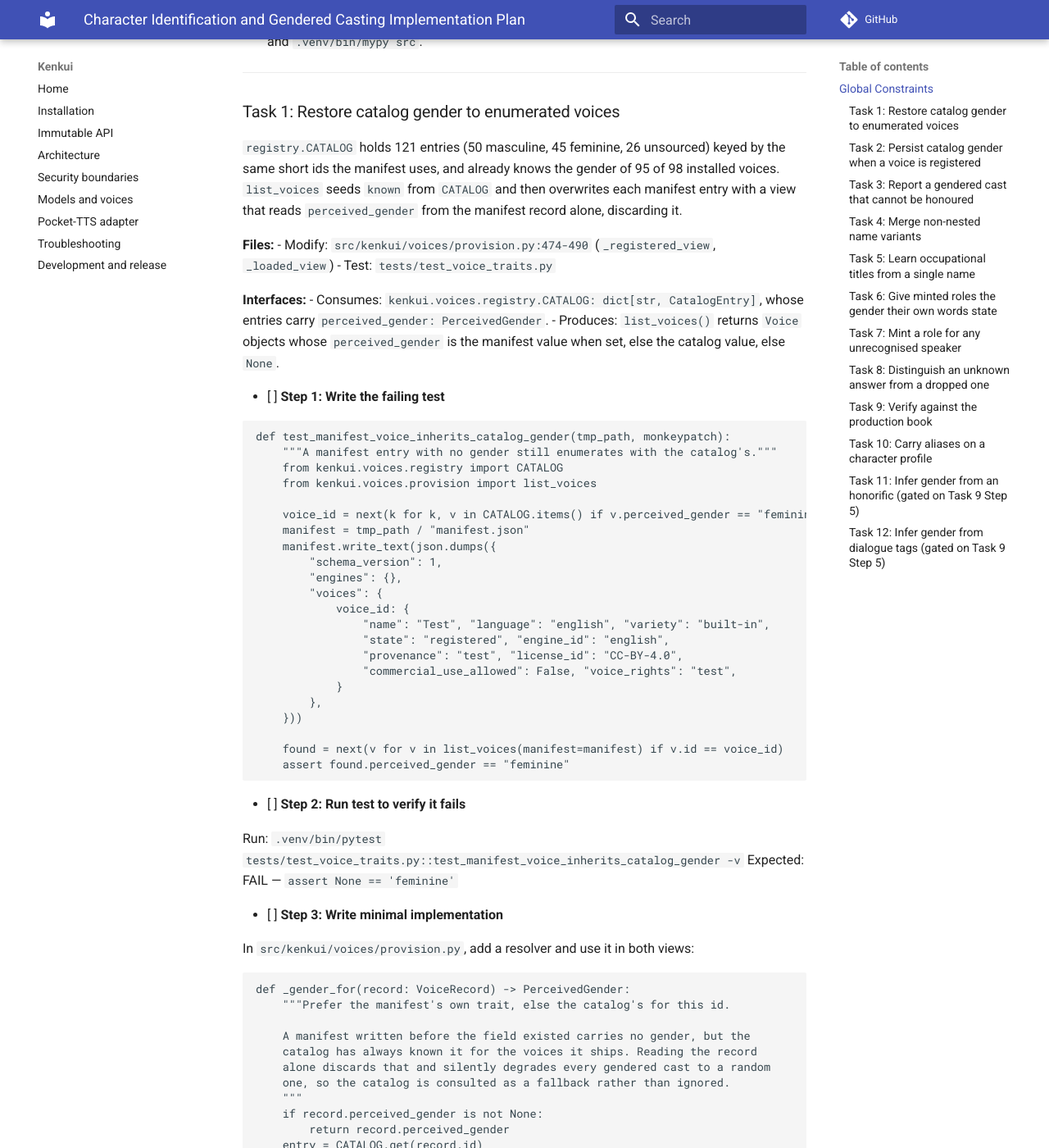
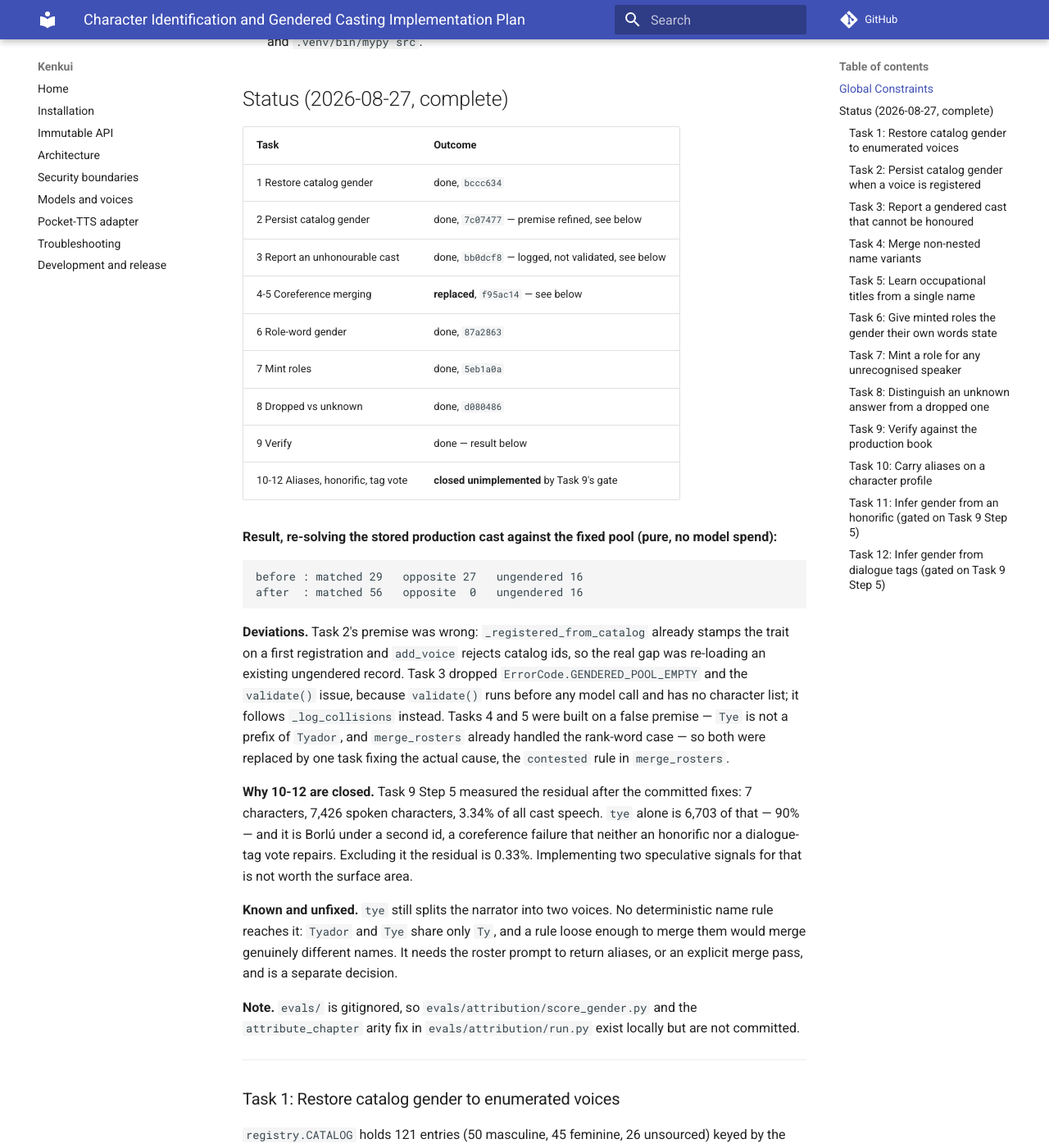
Before and after one commit to D1zzl3D0p/kenkui, an MkDocs documentation site: the page built from docs/superpowers/plans/2026-08-27-character-identification.md, in a window 1280 px wide and 1400 px high, scrolled down 908 px. Shown: the whole window at 82% size. Built offline with MkDocs 1.6.1 and Material for MkDocs 9.7.7, drawn with Linux system fonts in a browser that asks for light colours; comment, search, counter and statistics services are not loaded.

Commit message:
docs: record plan outcome and close the gated tasks
Co-Authored-By: Claude Opus 5 <noreply@anthropic.com>
Claude-Session: https://claude.ai/code/session_01DUDxYWAVrPU4YNfk5YzcgD

````diff
--- a/docs/superpowers/plans/2026-08-27-character-identification.md
+++ b/docs/superpowers/plans/2026-08-27-character-identification.md
@@ -17,6 +17,55 @@
 - `PROMPT_VERSION` in `src/kenkui/_characters/prompts.py` must be bumped whenever any prompt text changes, or stored results from the old wording are reused silently under the new one.
 - `identity.py` keeps its stated bias: under-merge (one person, two voices) is preferred to over-merge (two people, one voice). No change may invert this.
 - Run `.venv/bin/pytest` from the repo root. Lint with `.venv/bin/ruff check src tests` and `.venv/bin/mypy src`.
+
+## Status (2026-08-27, complete)
+
+| Task | Outcome |
+| --- | --- |
+| 1 Restore catalog gender | done, `bccc634` |
+| 2 Persist catalog gender | done, `7c07477` — premise refined, see below |
+| 3 Report an unhonourable cast | done, `bb0dcf8` — logged, not validated, see below |
+| 4-5 Coreference merging | **replaced**, `f95ac14` — see below |
+| 6 Role-word gender | done, `87a2863` |
+| 7 Mint roles | done, `5eb1a0a` |
+| 8 Dropped vs unknown | done, `d080486` |
+| 9 Verify | done — result below |
+| 10-12 Aliases, honorific, tag vote | **closed unimplemented** by Task 9's gate |
+
+**Result, re-solving the stored production cast against the fixed pool
+(pure, no model spend):**
+
+```
+before : matched 29   opposite 27   ungendered 16
+after  : matched 56   opposite  0   ungendered 16
+```
+
+**Deviations.** Task 2's premise was wrong: `_registered_from_catalog`
+already stamps the trait on a first registration and `add_voice` rejects
+catalog ids, so the real gap was re-loading an existing ungendered record.
+Task 3 dropped `ErrorCode.GENDERED_POOL_EMPTY` and the `validate()` issue,
+because `validate()` runs before any model call and has no character list;
+it follows `_log_collisions` instead. Tasks 4 and 5 were built on a false
+premise — `Tye` is not a prefix of `Tyador`, and `merge_rosters` already
+handled the rank-word case — so both were replaced by one task fixing the
+actual cause, the `contested` rule in `merge_rosters`.
+
+**Why 10-12 are closed.** Task 9 Step 5 measured the residual after the
+committed fixes: 7 characters, 7,426 spoken characters, 3.34% of all cast
+speech. `tye` alone is 6,703 of that — 90% — and it is Borlú under a second
+id, a coreference failure that neither an honorific nor a dialogue-tag vote
+repairs. Excluding it the residual is 0.33%. Implementing two speculative
+signals for that is not worth the surface area.
+
+**Known and unfixed.** `tye` still splits the narrator into two voices. No
+deterministic name rule reaches it: `Tyador` and `Tye` share only `Ty`, and
+a rule loose enough to merge them would merge genuinely different names. It
+needs the roster prompt to return aliases, or an explicit merge pass, and
+is a separate decision.
+
+**Note.** `evals/` is gitignored, so `evals/attribution/score_gender.py`
+and the `attribute_chapter` arity fix in `evals/attribution/run.py` exist
+locally but are not committed.
 
 ---
 
````
